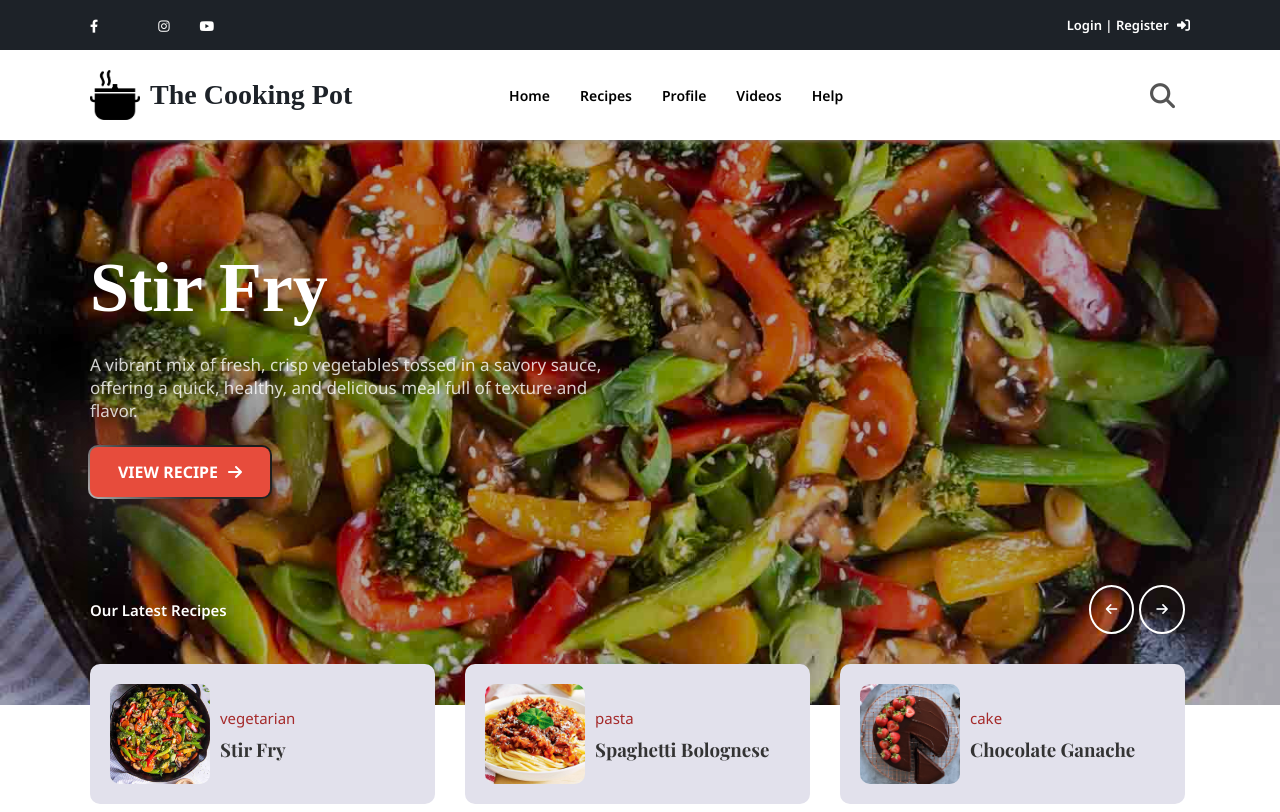
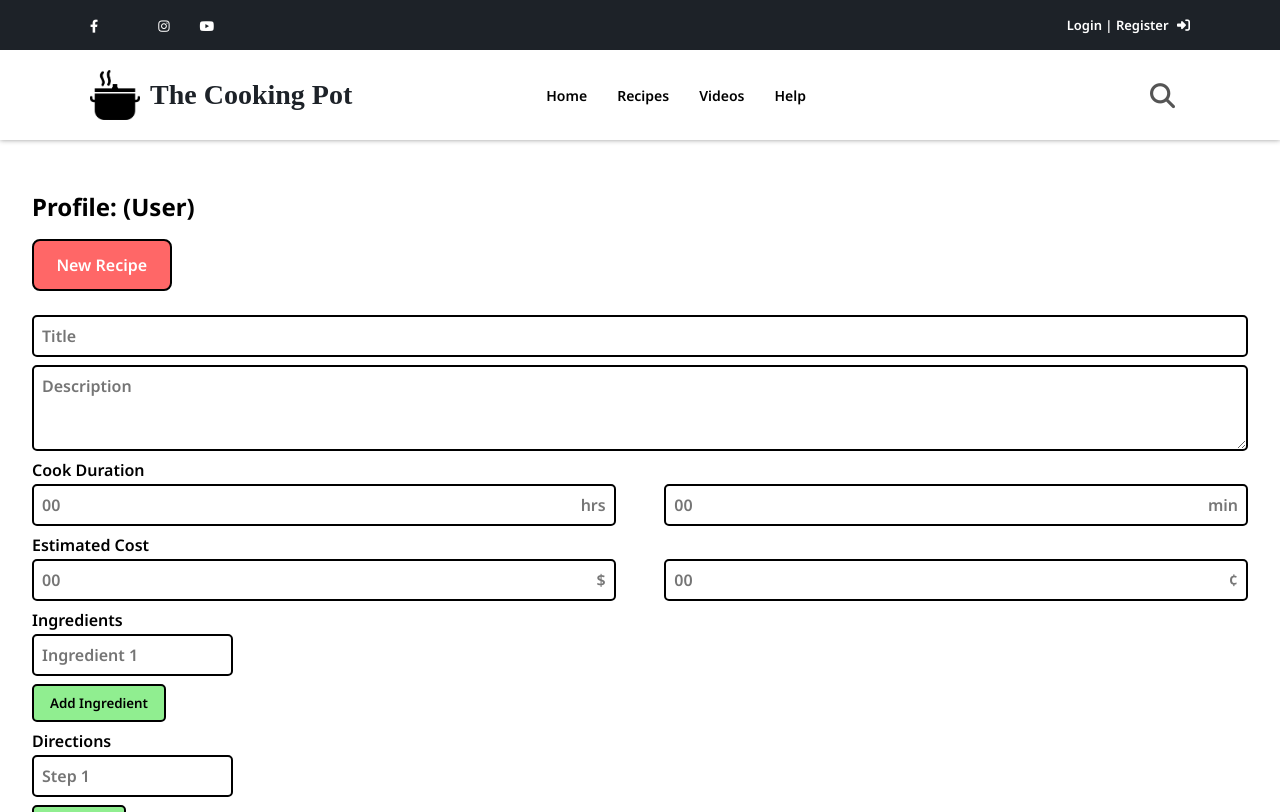
Before and after one commit to alextran1985/Final-Group-Project, a React (Vite) app in the folder client/: page /profile in a window 1280 px wide. Shown: the top 812 px of the page. Built offline with nearby package versions, Linux system fonts and the light colour scheme; a web font is replaced by a local one.

Commit message:
Created the create a recipe form in the Profile navigation tab.

```diff
--- a/client/src/App.css
+++ b/client/src/App.css
@@ -1,5 +1,5 @@
 body {
-  font-family: 'Rubik', sans-serif;
+  font-family: "Rubik", sans-serif;
 }
 
 h1,
@@ -8,7 +8,7 @@ h3,
 h4,
 h5,
 h6 {
-  font-family: 'Rubik Mono One', sans-serif;
+  font-family: "Rubik Mono One", sans-serif;
 }
 
 .small {
--- a/client/src/App.jsx
+++ b/client/src/App.jsx
@@ -40,9 +40,7 @@ const App = () => {
       <div>
         <NavBarTop />
         <NavBarBottom />
-        {/* <Outlet /> */}
-        <Header />
-        <Main />
+        <Outlet />
         <Footer />
       </div>
     </ApolloProvider>
--- a/client/src/components/NavBarBottom/NavBarBottom.jsx
+++ b/client/src/components/NavBarBottom/NavBarBottom.jsx
@@ -1,5 +1,6 @@
 import React, { useState, useEffect } from "react";
 import { Link, NavLink } from "react-router-dom";
+import Auth from "../../utils/auth";
 
 const NavBarBottom = () => {
   const [isSearchVisible, setSearchVisible] = useState(false);
@@ -44,9 +45,12 @@ const NavBarBottom = () => {
             <Link to="/recipes">Recipes</Link>
           </li>
 
-          <li>
-            <Link to="/profile">Profile</Link>
-          </li>
+          {Auth.loggedIn() && (
+            <li>
+              <Link to="/profile">Profile</Link>
+            </li>
+          )}
+
           <li>
             <a href="/">Videos</a>
           </li>
--- a/client/src/components/Profile/Profile.jsx
+++ b/client/src/components/Profile/Profile.jsx
@@ -1,16 +1,150 @@
-import React from 'react'
-import { useQuery } from '@apollo/client';
+import React from "react";
+import "../../index.css";
+// import ProfileRecipe from "./ProfileRecipe";s
 
 function Profile() {
+  return (
+    <section className="profile-section">
+      <div className="profile-section-container">
+        {/* Recipe Create Area */}
+        <div className="recipe-create-area">
+          {/* Profile Heading */}
+          <h2 className="profile-heading">Profile: (User)</h2>
 
-    // We want to query for the Current Users Data
-    const { loading, data, error } = useQuery(QUERY_CURRENT_USER);
+          {/* New Recipe Button */}
+          <button className="new-recipe-btn">New Recipe</button>
 
-    const user = data?.user;
+          {/* Create Recipe Form */}
+          <form action="" className="create-recipe-form">
+            {/* Recipe Title */}
+            <input
+              type="text"
+              name="recipeTitle"
+              className="recipe-title recipe-form-input"
+              placeholder="Title"
+            />
 
-  return (
-    <div>Profile</div>
-  )
+            {/* Recipe Description */}
+            <textarea
+              name="recipeDescription"
+              rows="3"
+              className="recipe-description recipe-form-input"
+              placeholder="Description"
+            ></textarea>
+
+            {/* Recipe Duration */}
+            <div className="duration-input-area">
+              <label
+                htmlFor="recipe-hour-input"
+                className="duration-title recipe-input-title"
+              >
+                Cook Duration
+              </label>
+              <div className="duration-input-wrapper">
+                <div className="hour-area">
+                  <input
+                    type="number"
+                    name="recipeHour"
+                    id="recipe-hour-input"
+                    className="recipe-hour-input recipe-form-input"
+                    placeholder="00"
+                  />
+                </div>
+                <div className="minute-area">
+                  <input
+                    type="number"
+                    name="recipeMinute"
+                    id="recipe-minute-input"
+                    className="recipe-minute-input recipe-form-input"
+                    placeholder="00"
+                  />
+                </div>
+              </div>
+            </div>
+
+            {/* Recipe Cost */}
+            <div className="cost-input-area">
+              <label
+                htmlFor="recipe-dollar-input"
+                className="cost-title recipe-input-title"
+              >
+                Estimated Cost
+              </label>
+              <div className="cost-input-wrapper">
+                <div className="dollar-area">
+                  <input
+                    type="number"
+                    name="recipeDollar"
+                    id="recipe-dollar-input"
+                    className="recipe-dollar-input recipe-form-input"
+                    placeholder="00"
+                  />
+                </div>
+                <div className="cent-area">
+                  <input
+                    type="number"
+                    name="recipeCent"
+                    id="recipe-cent-input"
+                    className="recipe-cent-input recipe-form-input"
+                    placeholder="00"
+                  />
+                </div>
+              </div>
+            </div>
+
+            {/* Recipe Ingredients */}
+            <div className="ingredients-area">
+              <label
+                htmlFor="recipe-ingredient"
+                className="ingredient-title recipe-input-title"
+              >
+                Ingredients
+              </label>
+              <div className="ingredient-inputs">
+                <input
+                  type="text"
+                  name="recipeIngredient1"
+                  id="recipe-ingredient"
+                  className="recipe-ingredient recipe-form-input"
+                  placeholder="Ingredient 1"
+                />
+              </div>
+              <button type="button" className="add-ingredient-btn">
+                Add Ingredient
+              </button>
+            </div>
+
+            {/* Recipe Directions */}
+            <div className="directions-area">
+              <label
+                htmlFor="recipe-direction"
+                className="directions-title recipe-input-title"
+              >
+                Directions
+              </label>
+              <div className="direction-inputs">
+                <input
+                  type="text"
+                  name="recipeDirection1"
+                  id="recipe-direction"
+                  className="recipe-direction recipe-form-input"
+                  placeholder="Step 1"
+                />
+              </div>
+              <button type="button" className="add-direction-step-btn">
+                Add Step
+              </button>
+            </div>
+
+            {/* Create Recipe Button */}
+            <button type="submit" className="create-recipe-btn">
+              Create Recipe
+            </button>
+          </form>
+        </div>
+      </div>
+    </section>
+  );
 }
 
-export default Profile
+export default Profile;
--- /dev/null
+++ b/client/src/components/Profile/ProfileRecipe.jsx
@@ -0,0 +1,10 @@
+import React from "react";
+import "../../index.css";
+
+function ProfileRecipe() {
+  return (
+
+  );
+}
+
+export default ProfileRecipe;
--- a/client/src/index.css
+++ b/client/src/index.css
@@ -1,4 +1,4 @@
-@import url('https://fonts.googleapis.com/css2?family=Noto+Sans:wght@300;400;500;600;700&family=Playfair+Display:ital,wght@0,400;0,500;0,600;0,700;0,800;1,400;1,500;1,600;1,700&family=Roboto:ital,wght@0,400;0,500;0,700;0,900;1,300;1,400;1,500;1,700;1,900&family=Titillium+Web:wght@900&display=swap');
+@import url("https://fonts.googleapis.com/css2?family=Noto+Sans:wght@300;400;500;600;700&family=Playfair+Display:ital,wght@0,400;0,500;0,600;0,700;0,800;1,400;1,500;1,600;1,700&family=Roboto:ital,wght@0,400;0,500;0,700;0,900;1,300;1,400;1,500;1,700;1,900&family=Titillium+Web:wght@900&display=swap");
 
 * {
   margin: 0;
@@ -8,7 +8,7 @@
 }
 
 :root {
-    --main-color: #95A5A6;
+  --main-color: #95a5a6;
   --font-family: "Playfair Display", sans-serif;
 }
 
@@ -40,11 +40,17 @@ li {
   list-style: none;
 }
 
+input,
+button,
+textarea {
+  font-family: "Noto Sans", sans-serif;
+}
+
 body {
   width: 100%;
   height: auto;
   background-color: #fff;
-    font-family: 'Noto Sans', sans-serif;
+  font-family: "Noto Sans", sans-serif;
   transition: 0.4s ease;
   scroll-behavior: smooth;
 }
@@ -58,7 +64,7 @@ header {
 .topnav {
   width: 100%;
   height: 50px;
-    background-color: #1D2228;
+  background-color: #1d2228;
   color: #fff;
   position: fixed;
   top: 0;
@@ -80,7 +86,7 @@ header {
 }
 
 .navicons a:hover i {
-    color: #E74C3C;
+  color: #e74c3c;
 }
 
 .srbtn {
@@ -96,7 +102,7 @@ header {
 }
 
 .srbtn:hover {
-    color: #E74C3C;
+  color: #e74c3c;
 }
 
 .srbtn:hover i {
@@ -111,7 +117,7 @@ header {
   background-color: #fff;
   box-shadow: 0 0 5px #999;
   z-index: 9999;
-    transition: .5s ease-in-out;
+  transition: 0.5s ease-in-out;
 }
 
 .mainnav .container {
@@ -135,7 +141,7 @@ header {
   font-size: 28px;
   font-family: "Sofia", cursive;
   font-weight: 800;
-    color: #1D2228;
+  color: #1d2228;
   cursor: pointer;
   transition: 0.2s ease;
 }
@@ -303,14 +309,23 @@ header {
 
 .btn:before,
 .btn:after {
-    content: '';
+  content: "";
   position: absolute;
   left: -2px;
   top: -2px;
   width: calc(100% + 4px);
   height: calc(100% + 4px);
   border-radius: 5px;
-    background: linear-gradient(45deg, #141414, #1b1b1b, #2e2e2e, #e1e1e1, #2e2e2e, #1b1b1b, #141414);
+  background: linear-gradient(
+    45deg,
+    #141414,
+    #1b1b1b,
+    #2e2e2e,
+    #e1e1e1,
+    #2e2e2e,
+    #1b1b1b,
+    #141414
+  );
   background-size: 400%;
   z-index: -1;
   animation: steam 15s linear infinite;
@@ -353,7 +368,7 @@ header {
 }
 
 .remember-forgot a:hover {
-    color: #3498DB;
+  color: #3498db;
   text-decoration: underline;
 }
 
@@ -375,7 +390,7 @@ header {
 
 .login-register a:hover,
 .remember-forgot a:hover {
-    color: #3498DB;
+  color: #3498db;
   text-decoration: underline;
 }
 
@@ -387,7 +402,7 @@ header {
   position: relative;
   width: 100%;
   height: auto;
-    background: url('./assets/slide-1.jpg') no-repeat center center/cover;
+  background: url("./assets/slide-1.jpg") no-repeat center center/cover;
   z-index: 1;
   transition: 0.3s ease;
   padding-top: 120px;
@@ -399,7 +414,7 @@ header {
 }
 
 .headerimg::before {
-    content: '';
+  content: "";
   position: absolute;
   top: 0;
   left: 0;
@@ -408,7 +423,7 @@ header {
   background-color: black;
   opacity: 0.3;
   z-index: -1;
-    transition: background-color .3s;
+  transition: background-color 0.3s;
 }
 
 .headerinfo {
@@ -455,21 +470,28 @@ header {
   position: relative;
   cursor: pointer;
   font-weight: 700;
-    transition-duration: .2s;
-    background-color: #E74C3C;
+  transition-duration: 0.2s;
+  background-color: #e74c3c;
 }
 
 .headerbtn:before,
 .headerbtn:after {
-    content: '';
+  content: "";
   position: absolute;
   left: -2px;
   top: -2px;
   border-radius: 10px;
-    background: linear-gradient(45deg,
-            var(--ch-black), var(--eer-black),
-            var(--night-rider), var(--ch-white), var(--night-rider),
-            var(--eer-black), var(--ch-black), var(--ch-black));
+  background: linear-gradient(
+    45deg,
+    var(--ch-black),
+    var(--eer-black),
+    var(--night-rider),
+    var(--ch-white),
+    var(--night-rider),
+    var(--eer-black),
+    var(--ch-black),
+    var(--ch-black)
+  );
   background-size: 400%;
   width: calc(100% + 4px);
   height: calc(100% + 4px);
@@ -532,7 +554,7 @@ header {
 }
 
 .sliderlfbtn button::after {
-    content: '';
+  content: "";
   position: absolute;
   top: 0;
   left: 0;
@@ -678,7 +700,7 @@ main {
 
 .tcardbtn {
   position: relative;
-    background-color: #E74C3C;
+  background-color: #e74c3c;
   width: 100%;
   text-align: center;
   padding: 10px;
@@ -691,7 +713,7 @@ main {
 }
 
 .tcardbtn::before {
-    content: '';
+  content: "";
   position: absolute;
   width: 100%;
   height: 100%;
@@ -747,21 +769,28 @@ main {
   position: relative;
   cursor: pointer;
   font-weight: 700;
-    transition-duration: .2s;
+  transition-duration: 0.2s;
   background-color: var(--main-color);
 }
 
 .tcarbtn:before,
 .tcarbtn:after {
-    content: '';
+  content: "";
   position: absolute;
   left: -2px;
   top: -2px;
   border-radius: 10px;
-    background: linear-gradient(45deg,
-            var(--ch-black), var(--eer-black),
-            var(--night-rider), var(--ch-white), var(--night-rider),
-            var(--eer-black), var(--ch-black), var(--ch-black));
+  background: linear-gradient(
+    45deg,
+    var(--ch-black),
+    var(--eer-black),
+    var(--night-rider),
+    var(--ch-white),
+    var(--night-rider),
+    var(--eer-black),
+    var(--ch-black),
+    var(--ch-black)
+  );
   background-size: 400%;
   width: calc(100% + 4px);
   height: calc(100% + 4px);
@@ -833,7 +862,7 @@ main {
 }
 
 .titleicon::before {
-    content: '';
+  content: "";
   width: 50px;
   height: 3px;
   background: #ff6767;
@@ -842,7 +871,7 @@ main {
 }
 
 .titleicon::after {
-    content: '';
+  content: "";
   width: 50px;
   height: 3px;
   background: #ff6767;
@@ -851,9 +880,9 @@ main {
 }
 
 .featuredtitles h1 {
-    font-family: 'Playfair Display', serif;
+  font-family: "Playfair Display", serif;
   font-size: 45px;
-    color: #1D2228;
+  color: #1d2228;
 }
 
 .featuredtitles p {
@@ -951,7 +980,7 @@ main {
 }
 
 .fcardinfo::before {
-    content: '';
+  content: "";
   position: absolute;
   top: 60px;
   left: 0;
@@ -976,7 +1005,7 @@ main {
 }
 
 .fcardbtn::before {
-    content: '';
+  content: "";
   position: absolute;
   top: 0;
   left: 0;
@@ -1010,7 +1039,7 @@ main {
 
 .gfbg {
   position: relative;
-    background: url('./assets/gfbg.jpg') no-repeat center center/cover;
+  background: url("./assets/gfbg.jpg") no-repeat center center/cover;
   width: 100%;
   height: 45vh;
   margin-top: 8rem;
@@ -1026,7 +1055,7 @@ main {
 .gfinfo button {
   display: inline-block;
   padding: 8px 12px;
-    color: #85B72C;
+  color: #85b72c;
   background-color: #dde6ce;
   border-radius: 8px;
   font-weight: 600;
@@ -1072,7 +1101,7 @@ main {
 .gfinfo span {
   display: inline-block;
   padding: 8px 12px;
-    color: #85B72C;
+  color: #85b72c;
   background-color: #dde6ce;
   border-radius: 8px;
   font-weight: 600;
@@ -1091,7 +1120,7 @@ main {
   font-family: var(--font-family);
   margin: 0 0 20px;
   font-weight: 700;
-    color: #1D2228;
+  color: #1d2228;
   margin-bottom: 35px;
 }
 
@@ -1104,14 +1133,14 @@ main {
 }
 
 .gfinfo a {
-    box-shadow: 4px 3px 24px rgba(133, 183, 44, .5);
+  box-shadow: 4px 3px 24px rgba(133, 183, 44, 0.5);
   padding: 13px 30px;
   display: inline-block;
   text-align: center;
   white-space: nowrap;
   vertical-align: middle;
   position: relative;
-    background-color: #85B72C;
+  background-color: #85b72c;
   line-height: 24px;
   border: 0;
   color: #fff;
@@ -1125,11 +1154,11 @@ main {
 
 .fruitworld .gfinfo a {
   background-color: #ff6767;
-    box-shadow: 0 3px 24px rgba(255, 103, 103, .5);
+  box-shadow: 0 3px 24px rgba(255, 103, 103, 0.5);
 }
 
 .gfinfo a::before {
-    content: '';
+  content: "";
   position: absolute;
   top: 0;
   left: 0;
@@ -1240,3 +1269,135 @@ footer .container {
 .flex h5 {
   padding-bottom: 20px;
 }
+
+/* Profile Page */
+.recipe-form-input {
+  padding: 0.5rem;
+  font-weight: 600;
+  margin-bottom: 0.5rem;
+  font-size: 1rem;
+  border: 2px solid black;
+  border-radius: 5px;
+}
+
+.recipe-input-title {
+  display: block;
+  margin-bottom: 0.2rem;
+  font-weight: 600;
+}
+
+.profile-section {
+  padding-top: 190px;
+  padding-bottom: 50px;
+}
+
+.profile-section-container {
+  padding: 0 2rem;
+}
+
+.profile-heading {
+  margin-bottom: 1rem;
+}
+
+.new-recipe-btn {
+  background-color: #ff6767;
+  border: 2px solid black;
+  color: white;
+  border-radius: 8px;
+  padding: 0.8rem 1.4rem;
+  font-weight: 600;
+  font-size: 1rem;
+  margin-bottom: 1.5rem;
+  cursor: pointer;
+}
+
+.recipe-title,
+.recipe-description {
+  width: 100%;
+  display: block;
+}
+
+.duration-input-wrapper {
+  display: flex;
+  justify-content: space-between;
+  margin-bottom: 0.5rem;
+}
+
+.hour-area,
+.minute-area {
+  display: flex;
+  justify-content: space-between;
+  width: 48%;
+  position: relative;
+}
+
+.hour-area::after,
+.minute-area::after,
+.dollar-area::after,
+.cent-area::after {
+  content: "";
+  position: absolute;
+  right: 10px;
+  top: 50%;
+  transform: translateY(-50%);
+  font-weight: 600;
+  color: #777;
+}
+
+.hour-area::after {
+  content: "hrs";
+}
+
+.minute-area::after {
+  content: "min";
+}
+
+.recipe-hour-input,
+.recipe-minute-input,
+.recipe-dollar-input,
+.recipe-cent-input {
+  width: 100%;
+  margin-bottom: 0;
+}
+
+.cost-input-wrapper {
+  display: flex;
+  justify-content: space-between;
+  margin-bottom: 0.5rem;
+}
+
+.dollar-area,
+.cent-area {
+  position: relative;
+  display: flex;
+  width: 48%;
+}
+
+.dollar-area::after {
+  content: "$";
+}
+
+.cent-area::after {
+  content: "¢";
+}
+
+.ingredients-area,
+.directions-area {
+  margin-bottom: 0.5rem;
+}
+
+.add-ingredient-btn,
+.add-direction-step-btn,
+.create-recipe-btn {
+  padding: 0.5rem 1rem;
+  font-weight: 600;
+  background-color: lightgreen;
+  border: 2px solid black;
+  border-radius: 5px;
+  cursor: pointer;
+}
+
+.create-recipe-btn {
+  background-color: #ff6767;
+  color: white;
+}
```
Also changed, not shown: client/src/components/Header/Header.jsx (+46 -39 lines), client/src/components/Home/Home.jsx (+7 -5 lines), client/src/components/Main/Main.jsx (+58 -31 lines), client/src/main.jsx (+11 -11 lines), 1 other file (tests, documents, lock files or other folders). Lines whose indentation alone changed are shown as unchanged.
